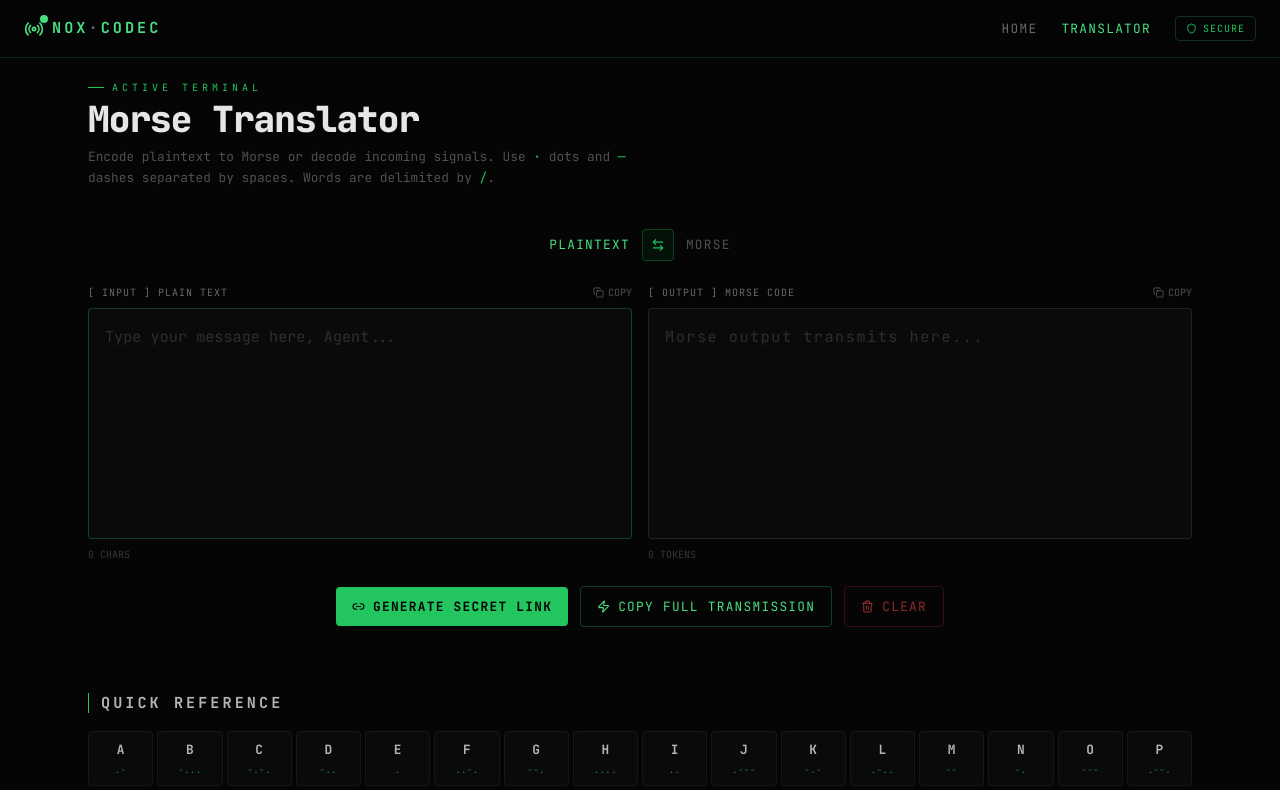
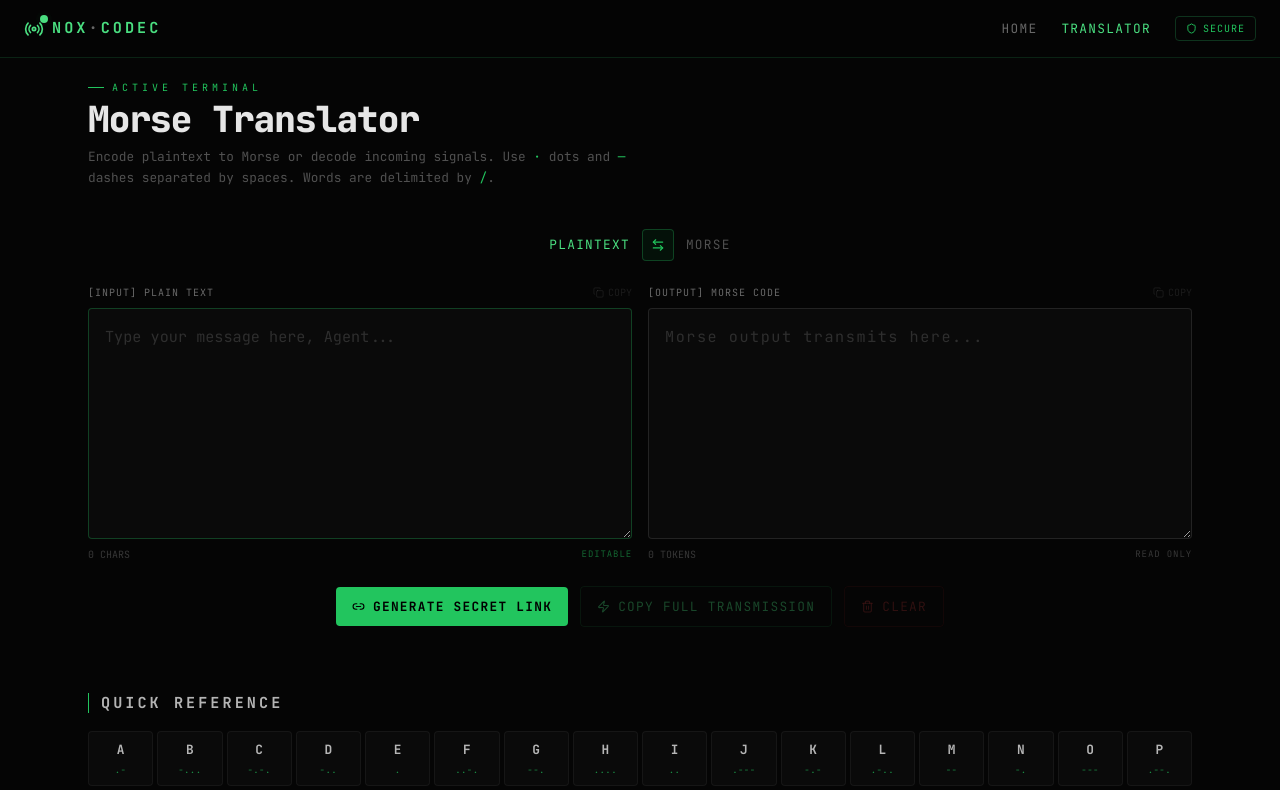
Before and after one commit to jonaedjoshim/noxcodec-morse-code-terminal, a React (Vite) app: page /translator in a window 1280 px wide. Shown: the top 790 px of the page. Built offline with nearby package versions, Linux system fonts and the light colour scheme.

Commit message:
refactor: improve translator component architecture

```diff
--- a/src/components/translator/Converter.jsx
+++ b/src/components/translator/Converter.jsx
@@ -1,4 +1,6 @@
-import { Copy, ArrowLeftRight, Trash2, Link2, Zap } from 'lucide-react';
+import { ArrowLeftRight, Trash2, Link2, Zap } from "lucide-react";
+
+import TranslatorPanel from "./TranslatorPanel";
 
 export default function Converter({
   plainText,
@@ -11,143 +13,121 @@ export default function Converter({
   handleClear,
   handleGenerateLink,
 }) {
+  const isTextToMorse = mode === "textToMorse";
+
+  const plainPlaceholder = isTextToMorse
+    ? "Type your message here, Agent..."
+    : "Decoded output appears here...";
+
+  const morsePlaceholder = isTextToMorse
+    ? "Morse output transmits here..."
+    : "Enter dots, dashes, and / for spaces...";
+
+  const morseTokenCount = morseText
+    .split(/\s+/)
+    .filter((token) => token && token !== "/").length;
+
   return (
-    <div className="w-full" data-aos="fade-up" data-aos-delay="100">
-      {/* Mode indicator */}
+    <section
+      className="w-full"
+      data-aos="fade-up"
+      data-aos-delay="100"
+      aria-label="Morse code converter"
+    >
       <div className="flex items-center justify-center gap-3 mb-6">
         <span
-          className={`font-mono text-xs tracking-widest transition-colors ${mode === 'textToMorse' ? 'text-green-400' : 'text-white/30'
-            }`}
+          className={`font-mono text-xs tracking-widest transition-colors ${
+            isTextToMorse ? "text-green-400" : "text-white/30"
+          }`}
         >
           PLAINTEXT
         </span>
+
         <button
+          type="button"
           onClick={handleSwapMode}
-          className="flex items-center justify-center w-8 h-8 rounded border border-green-800/60 bg-green-950/30 hover:bg-green-900/40 hover:border-green-600 transition-all group"
-          title="Swap direction"
+          title="Swap translation direction"
+          aria-label={`Switch to ${
+            isTextToMorse ? "Morse to text" : "Text to Morse"
+          } translation`}
+          className="flex items-center justify-center w-8 h-8 rounded border border-green-800/60 bg-green-950/30 hover:bg-green-900/40 hover:border-green-600 transition-all group focus-visible:outline focus-visible:outline-2 focus-visible:outline-green-400"
         >
           <ArrowLeftRight
             size={14}
+            aria-hidden="true"
             className="text-green-500 group-hover:text-green-300 transition-colors"
           />
         </button>
+
         <span
-          className={`font-mono text-xs tracking-widest transition-colors ${mode === 'morseToText' ? 'text-green-400' : 'text-white/30'
-            }`}
+          className={`font-mono text-xs tracking-widest transition-colors ${
+            !isTextToMorse ? "text-green-400" : "text-white/30"
+          }`}
         >
           MORSE
         </span>
       </div>
 
-      {/* Two panels */}
       <div className="grid grid-cols-1 lg:grid-cols-2 gap-4">
-        {/* Plain Text Panel */}
-        <div className="flex flex-col gap-2">
-          <div className="flex items-center justify-between">
-            <label className="font-mono text-[10px] tracking-widest text-white/40 uppercase">
-              {mode === 'textToMorse' ? '[ INPUT ] Plain Text' : '[ OUTPUT ] Plain Text'}
-            </label>
-            <button
-              onClick={() => handleCopy(plainText, 'Plain text')}
-              className="flex items-center gap-1 font-mono text-[10px] text-white/30 hover:text-green-400 transition-colors"
-            >
-              <Copy size={11} />
-              COPY
-            </button>
-          </div>
-          <textarea
-            value={plainText}
-            onChange={(e) =>
-              mode === 'textToMorse'
-                ? handlePlainChange(e.target.value)
-                : null
-            }
-            readOnly={mode === 'morseToText'}
-            placeholder={
-              mode === 'textToMorse'
-                ? 'Type your message here, Agent...'
-                : 'Decoded output appears here...'
-            }
-            rows={8}
-            className={`w-full bg-[#0a0a0a] border rounded p-4 font-mono text-sm text-green-300 placeholder-white/15 resize-none outline-none transition-all leading-relaxed
-              ${mode === 'textToMorse'
-                ? 'border-green-800/60 focus:border-green-600 focus:shadow-[0_0_20px_rgba(74,222,128,0.07)]'
-                : 'border-white/10 text-white/50 cursor-not-allowed'
-              }`}
-          />
-          <div className="flex justify-between items-center">
-            <span className="font-mono text-[10px] text-white/20">
-              {plainText.length} CHARS
-            </span>
-          </div>
-        </div>
+        <TranslatorPanel
+          id="plain-text"
+          label="Plain Text"
+          type="plain"
+          value={plainText}
+          onChange={handlePlainChange}
+          onCopy={handleCopy}
+          isEditable={isTextToMorse}
+          placeholder={plainPlaceholder}
+          count={plainText.length}
+          countLabel="CHARS"
+        />
 
-        {/* Morse Panel */}
-        <div className="flex flex-col gap-2">
-          <div className="flex items-center justify-between">
-            <label className="font-mono text-[10px] tracking-widest text-white/40 uppercase">
-              {mode === 'morseToText' ? '[ INPUT ] Morse Code' : '[ OUTPUT ] Morse Code'}
-            </label>
-            <button
-              onClick={() => handleCopy(morseText, 'Morse code')}
-              className="flex items-center gap-1 font-mono text-[10px] text-white/30 hover:text-green-400 transition-colors"
-            >
-              <Copy size={11} />
-              COPY
-            </button>
-          </div>
-          <textarea
-            value={morseText}
-            onChange={(e) =>
-              mode === 'morseToText'
-                ? handleMorseChange(e.target.value)
-                : null
-            }
-            readOnly={mode === 'textToMorse'}
-            placeholder={
-              mode === 'morseToText'
-                ? 'Enter dots, dashes, and / for spaces...'
-                : 'Morse output transmits here...'
-            }
-            rows={8}
-            className={`w-full bg-[#0a0a0a] border rounded p-4 font-mono text-sm placeholder-white/15 resize-none outline-none transition-all leading-relaxed tracking-widest
-              ${mode === 'morseToText'
-                ? 'border-green-800/60 focus:border-green-600 focus:shadow-[0_0_20px_rgba(74,222,128,0.07)] text-green-300'
-                : 'border-white/10 text-green-500/70 cursor-not-allowed'
-              }`}
-          />
-          <div className="flex justify-between items-center">
-            <span className="font-mono text-[10px] text-white/20">
-              {morseText.split(' ').filter(Boolean).length} TOKENS
-            </span>
-          </div>
-        </div>
+        <TranslatorPanel
+          id="morse-code"
+          label="Morse Code"
+          type="morse"
+          value={morseText}
+          onChange={handleMorseChange}
+          onCopy={handleCopy}
+          isEditable={!isTextToMorse}
+          placeholder={morsePlaceholder}
+          count={morseTokenCount}
+          countLabel="TOKENS"
+        />
       </div>
 
-      {/* Action Bar */}
       <div className="flex flex-wrap items-center justify-center gap-3 mt-6">
         <button
+          type="button"
           onClick={handleGenerateLink}
-          className="flex items-center gap-2 px-4 py-2.5 bg-green-500 hover:bg-green-400 text-black font-mono text-xs font-bold tracking-widest rounded transition-all hover:shadow-[0_0_20px_rgba(74,222,128,0.3)] active:scale-95"
+          className="flex items-center gap-2 px-4 py-2.5 bg-green-500 hover:bg-green-400 text-black font-mono text-xs font-bold tracking-widest rounded transition-all hover:shadow-[0_0_20px_rgba(74,222,128,0.3)] active:scale-95 focus-visible:outline focus-visible:outline-2 focus-visible:outline-offset-2 focus-visible:outline-green-400"
         >
-          <Link2 size={13} />
+          <Link2 size={13} aria-hidden="true" />
           GENERATE SECRET LINK
         </button>
+
         <button
-          onClick={() => handleCopy(`${plainText}\n\n${morseText}`, 'Full transmission')}
-          className="flex items-center gap-2 px-4 py-2.5 border border-green-800/60 hover:border-green-600 text-green-400 font-mono text-xs tracking-widest rounded transition-all hover:bg-green-950/30 active:scale-95"
+          type="button"
+          onClick={() =>
+            handleCopy(`${plainText}\n\n${morseText}`, "Full transmission")
+          }
+          disabled={!plainText && !morseText}
+          className="flex items-center gap-2 px-4 py-2.5 border border-green-800/60 hover:border-green-600 text-green-400 font-mono text-xs tracking-widest rounded transition-all hover:bg-green-950/30 active:scale-95 disabled:opacity-30 disabled:cursor-not-allowed focus-visible:outline focus-visible:outline-2 focus-visible:outline-green-400"
         >
-          <Zap size={13} />
+          <Zap size={13} aria-hidden="true" />
           COPY FULL TRANSMISSION
         </button>
+
         <button
+          type="button"
           onClick={handleClear}
-          className="flex items-center gap-2 px-4 py-2.5 border border-red-900/40 hover:border-red-700 text-red-500/60 hover:text-red-400 font-mono text-xs tracking-widest rounded transition-all hover:bg-red-950/20 active:scale-95"
+          disabled={!plainText && !morseText}
+          className="flex items-center gap-2 px-4 py-2.5 border border-red-900/40 hover:border-red-700 text-red-500/60 hover:text-red-400 font-mono text-xs tracking-widest rounded transition-all hover:bg-red-950/20 active:scale-95 disabled:opacity-30 disabled:cursor-not-allowed focus-visible:outline focus-visible:outline-2 focus-visible:outline-red-400"
         >
-          <Trash2 size={13} />
+          <Trash2 size={13} aria-hidden="true" />
           CLEAR
         </button>
       </div>
-    </div>
+    </section>
   );
 }
--- /dev/null
+++ b/src/components/translator/TranslatorPanel.jsx
@@ -0,0 +1,79 @@
+import { Copy } from "lucide-react";
+
+export default function TranslatorPanel({
+  id,
+  label,
+  type,
+  value,
+  onChange,
+  onCopy,
+  isEditable,
+  placeholder,
+  count,
+  countLabel,
+}) {
+  return (
+    <div className="flex flex-col gap-2 min-w-0">
+      <div className="flex items-center justify-between gap-3">
+        <label
+          htmlFor={id}
+          className="font-mono text-[10px] tracking-widest text-white/40 uppercase"
+        >
+          [{isEditable ? "INPUT" : "OUTPUT"}] {label}
+        </label>
+
+        <button
+          type="button"
+          onClick={() => onCopy(value, label)}
+          disabled={!value}
+          aria-label={`Copy ${label.toLowerCase()}`}
+          className="flex items-center gap-1 font-mono text-[10px] text-white/30 hover:text-green-400 transition-colors disabled:opacity-30 disabled:cursor-not-allowed focus-visible:outline focus-visible:outline-2 focus-visible:outline-green-400 rounded"
+        >
+          <Copy size={11} aria-hidden="true" />
+          COPY
+        </button>
+      </div>
+
+      <textarea
+        id={id}
+        value={value}
+        onChange={(event) => {
+          if (isEditable) {
+            onChange(event.target.value);
+          }
+        }}
+        readOnly={!isEditable}
+        placeholder={placeholder}
+        rows={8}
+        spellCheck={false}
+        autoComplete="off"
+        autoCapitalize="off"
+        aria-label={label}
+        aria-readonly={!isEditable}
+        className={`w-full min-h-[200px] bg-[#0a0a0a] border rounded p-4 font-mono text-sm placeholder-white/15 resize-y outline-none transition-all leading-relaxed ${
+          type === "morse" ? "tracking-widest" : ""
+        } ${
+          isEditable
+            ? "border-green-800/60 text-green-300 focus:border-green-600 focus:shadow-[0_0_20px_rgba(74,222,128,0.07)]"
+            : type === "morse"
+              ? "border-white/10 text-green-500/70"
+              : "border-white/10 text-white/50"
+        }`}
+      />
+
+      <div className="flex items-center justify-between">
+        <span className="font-mono text-[10px] text-white/20">
+          {count} {countLabel}
+        </span>
+
+        <span
+          className={`font-mono text-[9px] tracking-widest ${
+            isEditable ? "text-green-500/50" : "text-white/20"
+          }`}
+        >
+          {isEditable ? "EDITABLE" : "READ ONLY"}
+        </span>
+      </div>
+    </div>
+  );
+}
```
